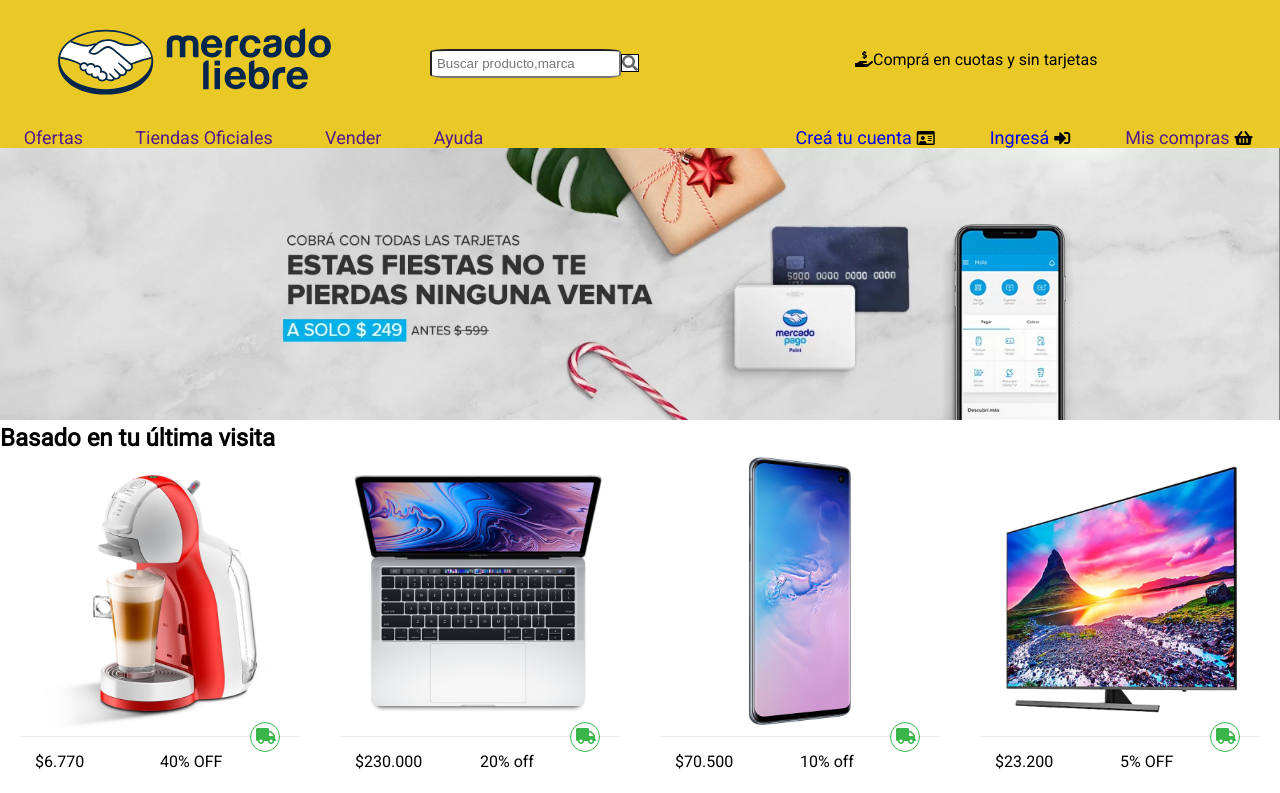
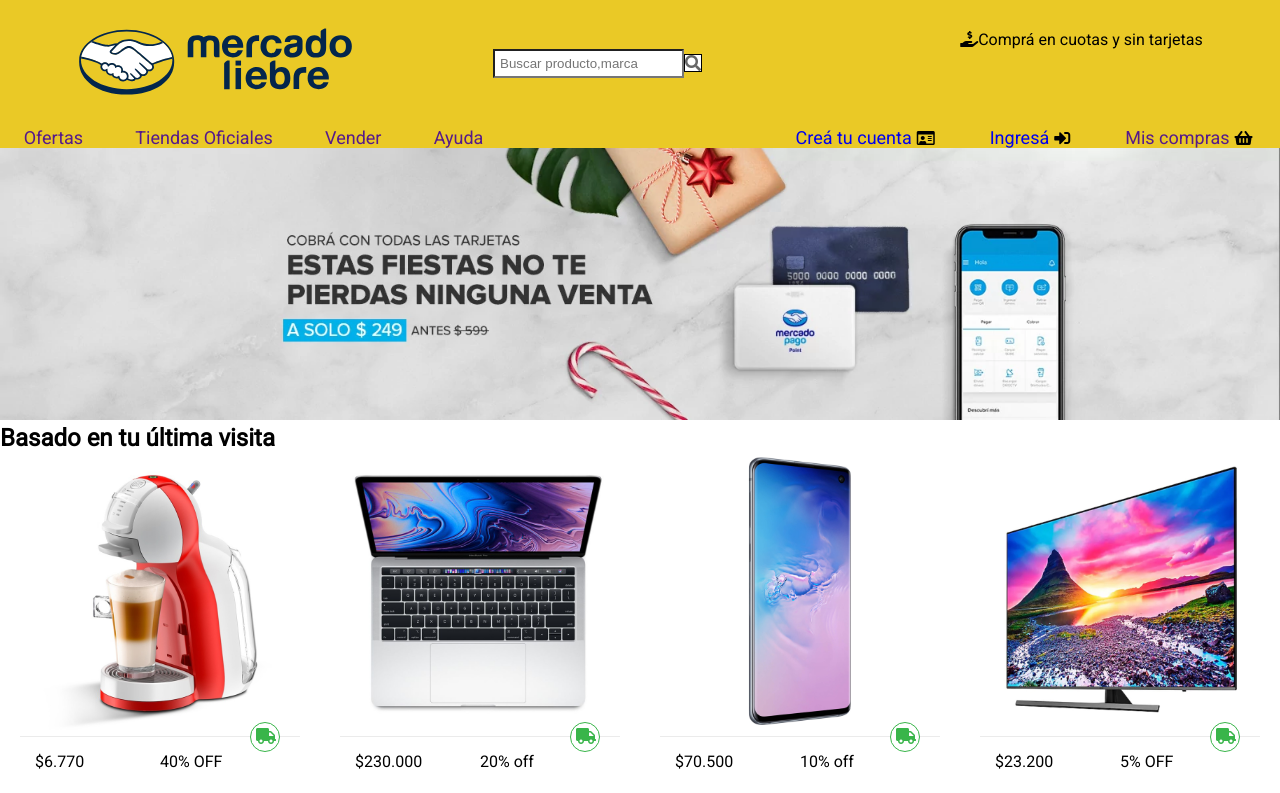
Before and after one commit to Ram8992/mercadoLiebreRam, a website: page views/home.html in a window 1280 px wide. Shown: the top 793 px of the page. Drawn offline with Linux system fonts and the light colour scheme.

Commit message:
homeHeader

```diff
--- a/public/css/styles.css
+++ b/public/css/styles.css
@@ -47,8 +47,12 @@
 
 }
 
+header div .parrafo{
+width: 28%vw;
+ }
+
 header div p{
-    width: 30%;
+    width: 100%;
     margin-top: 2%;
 }
 
@@ -331,7 +335,7 @@
 }
 .text-field{
     padding: 5px;
-    border-radius: 10%;
+    border-radius: 0%;
 }
 
 
--- a/views/home.html
+++ b/views/home.html
@@ -27,8 +27,9 @@
                     <i class="fa fa-search"></i>
                 </div>
             </div>
-            <p><i class="fas fa-hand-holding-usd"></i>Comprá en cuotas y sin tarjetas</p>
-
+            <div class="parrafo">
+                <p><i class="fas fa-hand-holding-usd"></i>Comprá en cuotas y sin tarjetas</p>
+            </div>
         </div>
 
         <nav>
```
Also changed, not shown: views/register.html (+1 -0 lines).
